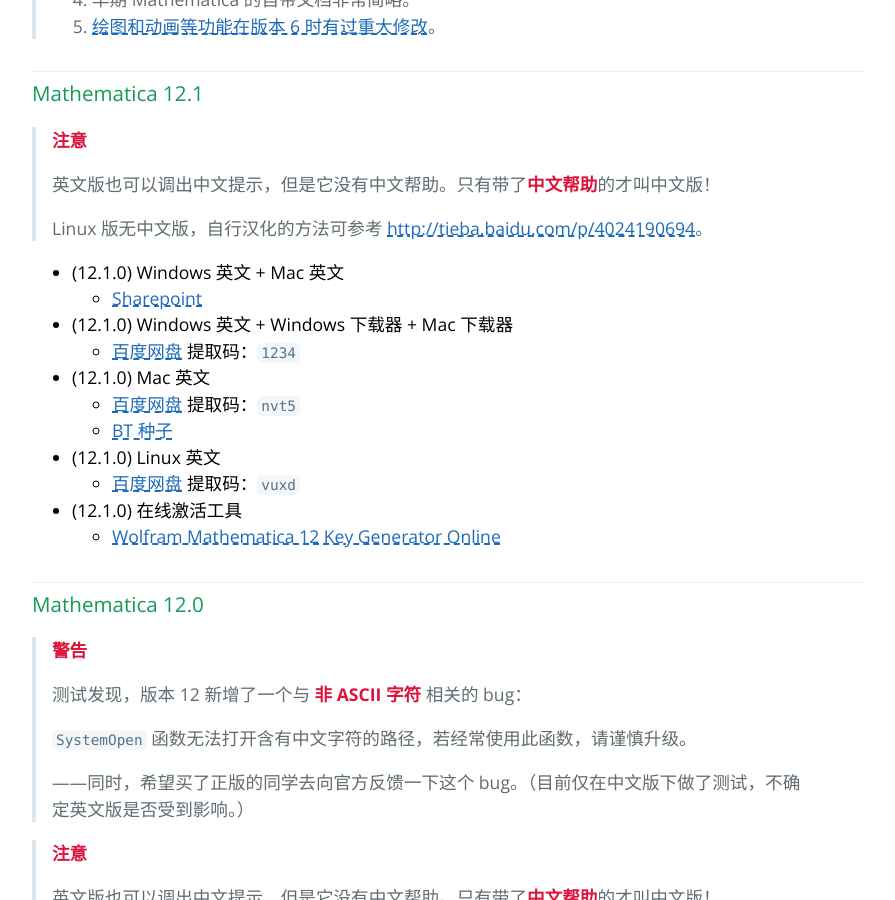
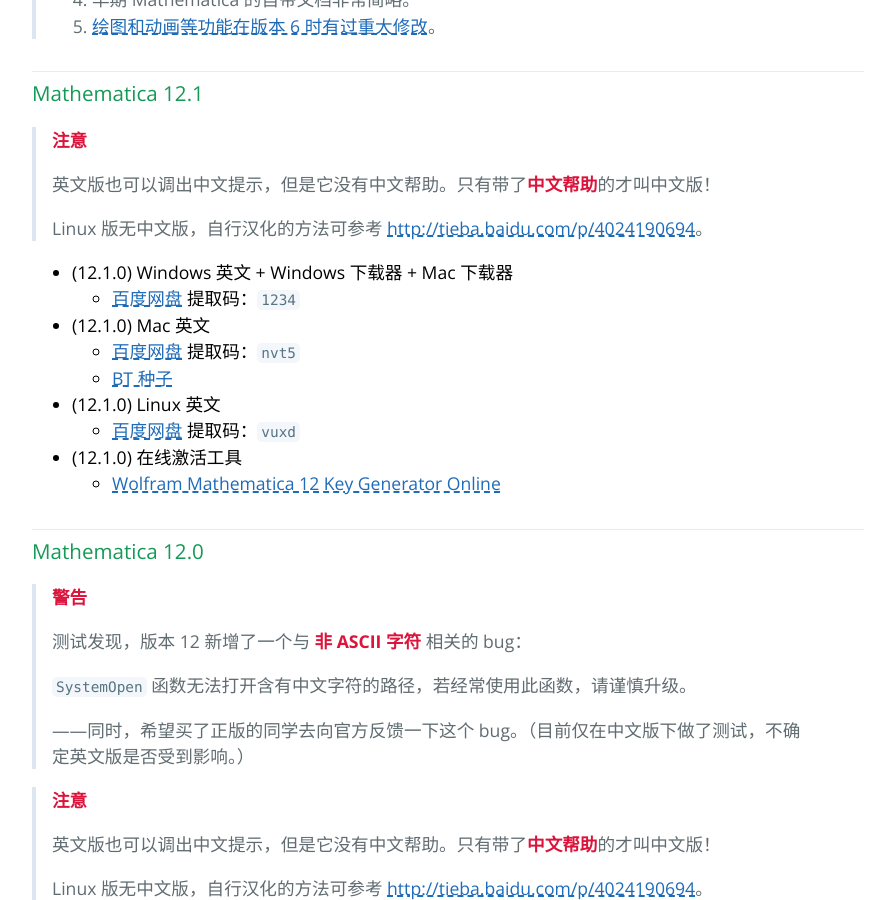
Before and after one commit to TieBaMma/InstallTutorial, a Jekyll site: the page built from index.md, in a window 1280 px wide and 900 px high, scrolled down 2366 px. Shown: the whole window, without its empty margins (192-1087 px from the left). Built offline with Jekyll 4.4.1, drawn with Linux system fonts in a browser that asks for light colours.

Commit message:
temp
temp

```diff
--- a/index.md
+++ b/index.md
@@ -89,8 +89,7 @@
 >
 > Linux 版无中文版，自行汉化的方法可参考 <http://tieba.baidu.com/p/4024190694>。
 
-* (12.1.0) Windows 英文 + Mac 英文
-  * [Sharepoint](https://wuyudi-my.sharepoint.com/:f:/g/personal/wuyudi_wuyudi_onmicrosoft_com/Ehy-6W55zL1Cr2PbLeOvKM0B-lrHnhBptStuQP6N3fMBCw?e=dKvAte)
+
 
 * (12.1.0) Windows 英文 + Windows 下载器 + Mac 下载器
   * [百度网盘](https://pan.baidu.com/s/1d8mwxiEFqNI7JO_-c8smyg) 提取码：`1234`
```
